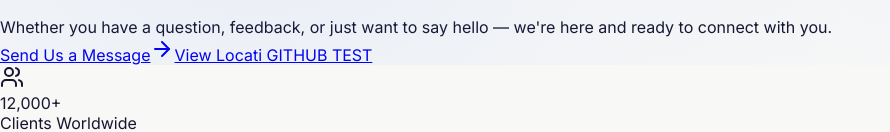
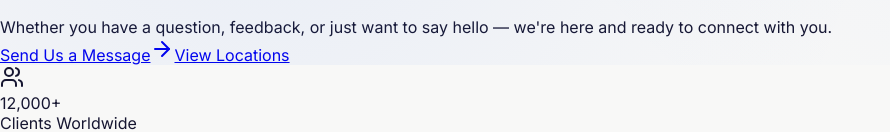
Before and after one commit to shadowsaman/contact-p_app_62787b, a React (Vite) app: page / in a window 1280 px wide. Shown: the part 519-651 px from the top of the page, without its empty margins (0-890 px from the left). Built offline with nearby package versions, Linux system fonts and the light colour scheme; no server answers.

Commit message:
Update from ucode platform

```diff
--- a/src/components/sections/Hero.tsx
+++ b/src/components/sections/Hero.tsx
@@ -80,7 +80,7 @@ export function Hero() {
             href="#locations"
             className="inline-flex items-center gap-2 h-12 px-8 rounded-[var(--radius)] border-2 border-primary-foreground/30 text-primary-foreground font-semibold text-sm hover:border-primary-foreground/60 hover:bg-primary-foreground/10 transition-all duration-200"
           >
-            View Locati GITHUB TEST
+            View Locations
           </a>
         </motion.div>
       </div>
```
